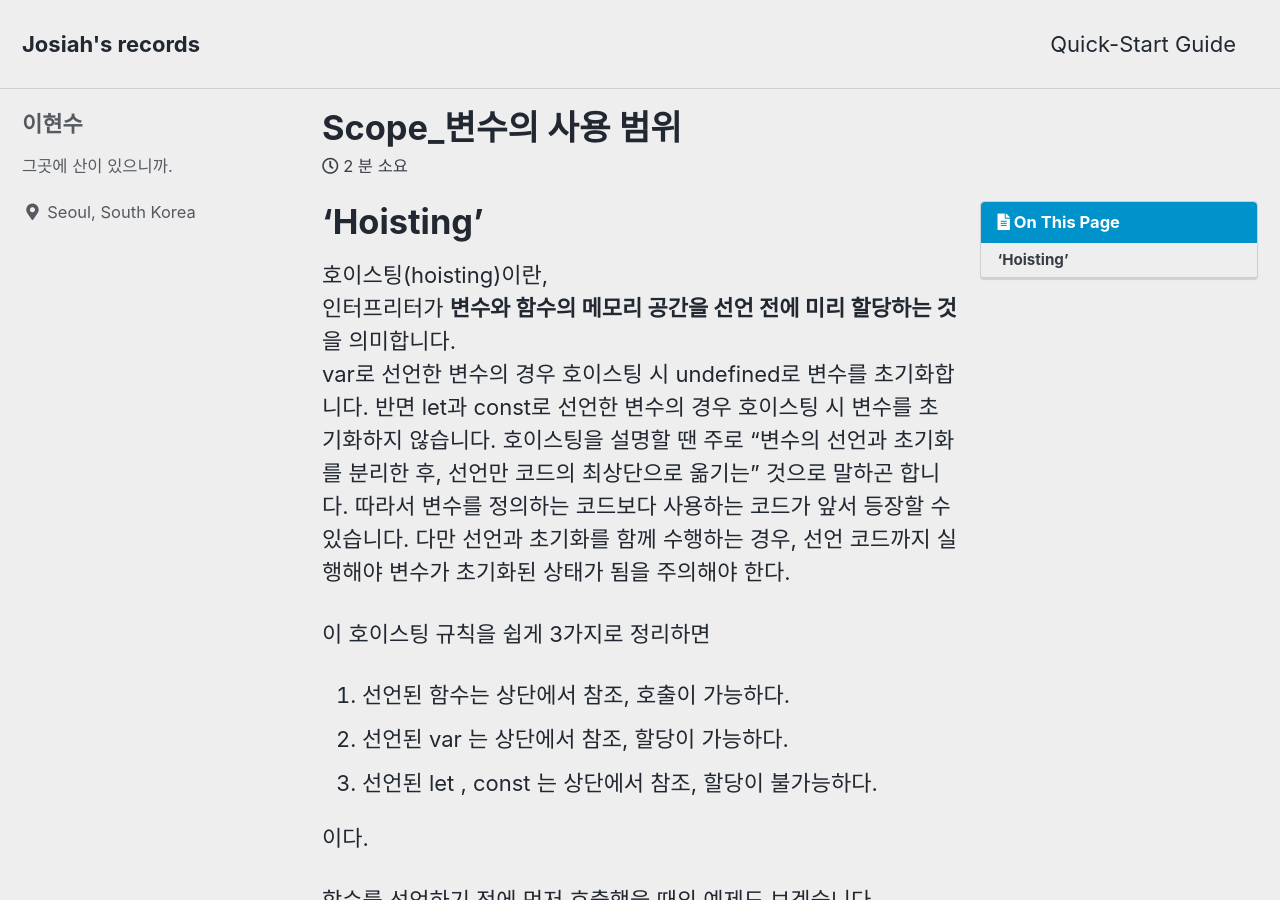
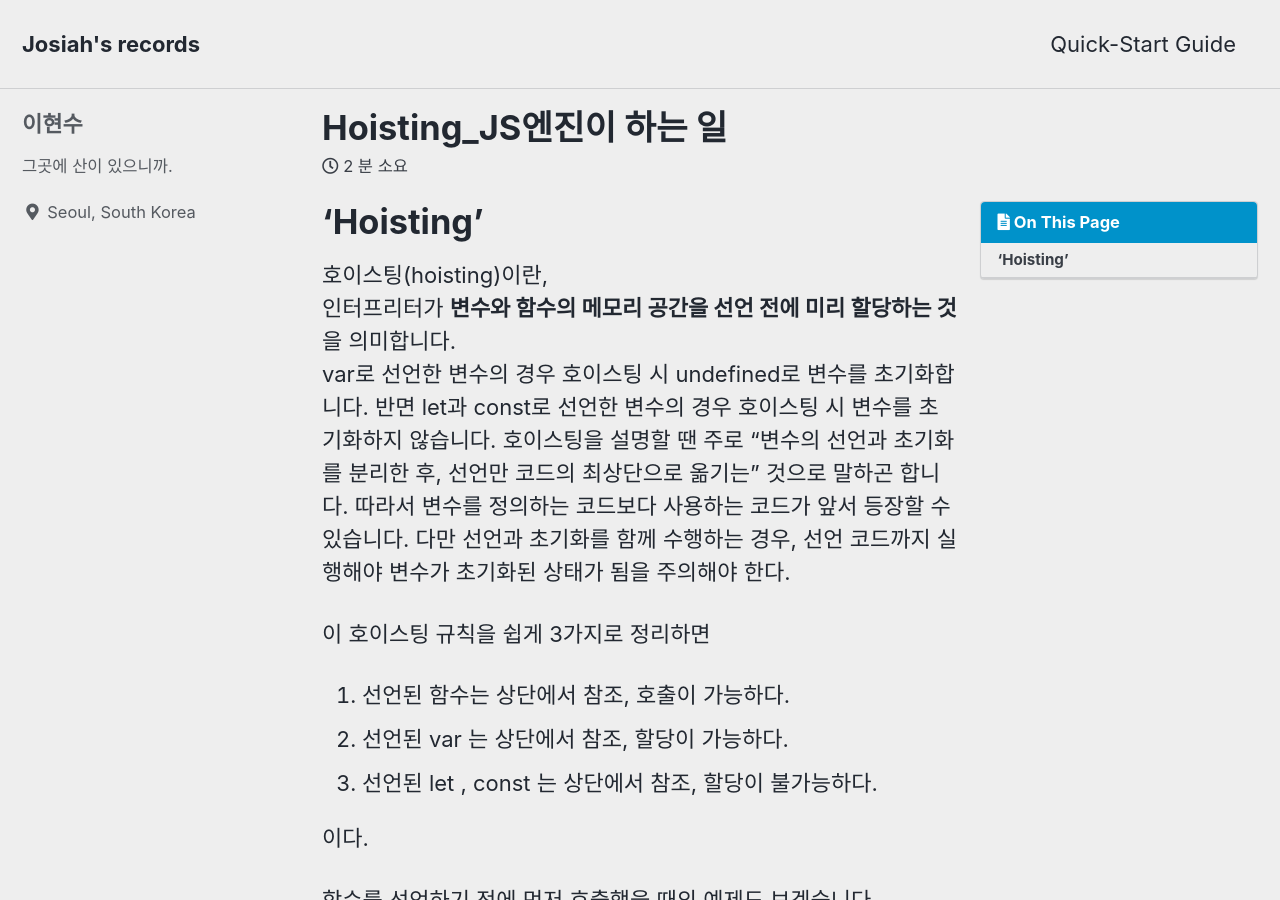
Before and after one commit to josiah-0208/josiah-0208.github.io, a Jekyll site: the page built from _posts/2023-01-10-Hoisting.md, in a window 1280 px wide and 900 px high. Built offline with Jekyll 4.4.1, drawn with Linux system fonts in a browser that asks for light colours; cached includes are drawn as plain includes.

Commit message:
post 호이스팅 title 변경

```diff
--- a/_posts/2023-01-10-Hoisting.md
+++ b/_posts/2023-01-10-Hoisting.md
@@ -1,6 +1,6 @@
 ---
 layout: single
-title: "Scope_변수의 사용 범위"
+title: "Hoisting_JS엔진이 하는 일"
 
 toc: true
 toc_sticky: true
```
